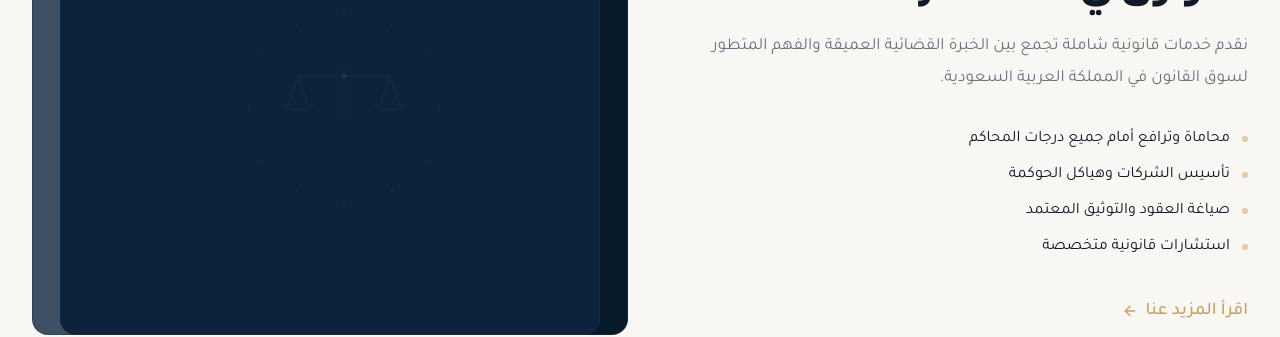
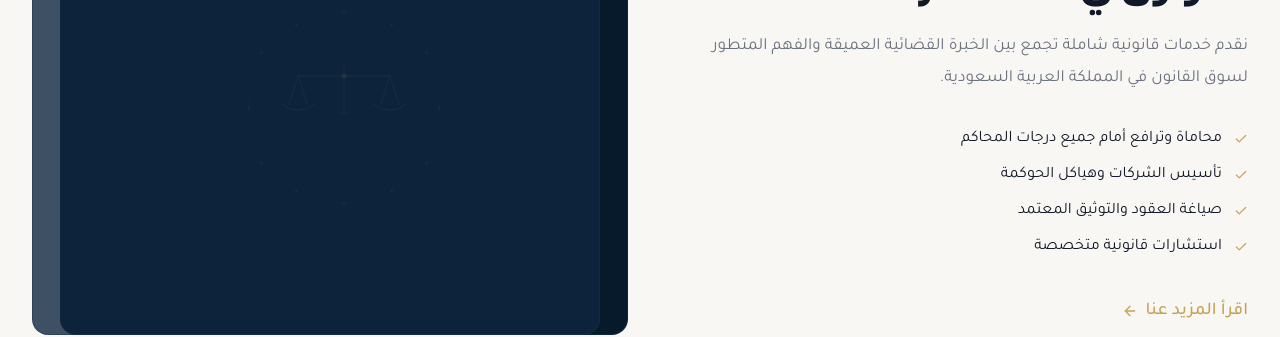
Before and after one commit to khodranefrs-creator/qimam, a Next.js app: page / in a window 1280 px wide. Shown: the part 1140-1477 px from the top of the page. Built offline with nearby package versions, Linux system fonts and the light colour scheme; no server answers; the database is empty.

Commit message:
fix: replace generic dot bullets with gold checkmark icons in about-teaser feature list

```diff
--- a/src/components/home/about-teaser.tsx
+++ b/src/components/home/about-teaser.tsx
@@ -2,7 +2,7 @@
 
 import Link from 'next/link'
 import { motion } from 'framer-motion'
-import { ArrowLeft, ArrowRight } from 'lucide-react'
+import { ArrowLeft, ArrowRight, Check } from 'lucide-react'
 import { useLocale } from '@/i18n/use-locale'
 import { getTranslations } from '@/i18n/get-translations'
 
@@ -37,7 +37,7 @@ export function AboutTeaser() {
             <div className="space-y-3 mb-9">
               {highlights.map((item) => (
                 <div key={item.key} className="flex items-center gap-3">
-                  <span className="w-1.5 h-1.5 rounded-full bg-accent-gold/50 shrink-0" />
+                  <Check aria-hidden="true" className="w-3.5 h-3.5 text-accent-gold shrink-0" />
                   <span className="text-text-dark text-sm md:text-base">
                     {t.home[item.key as keyof typeof t.home] as string}
                   </span>
```
